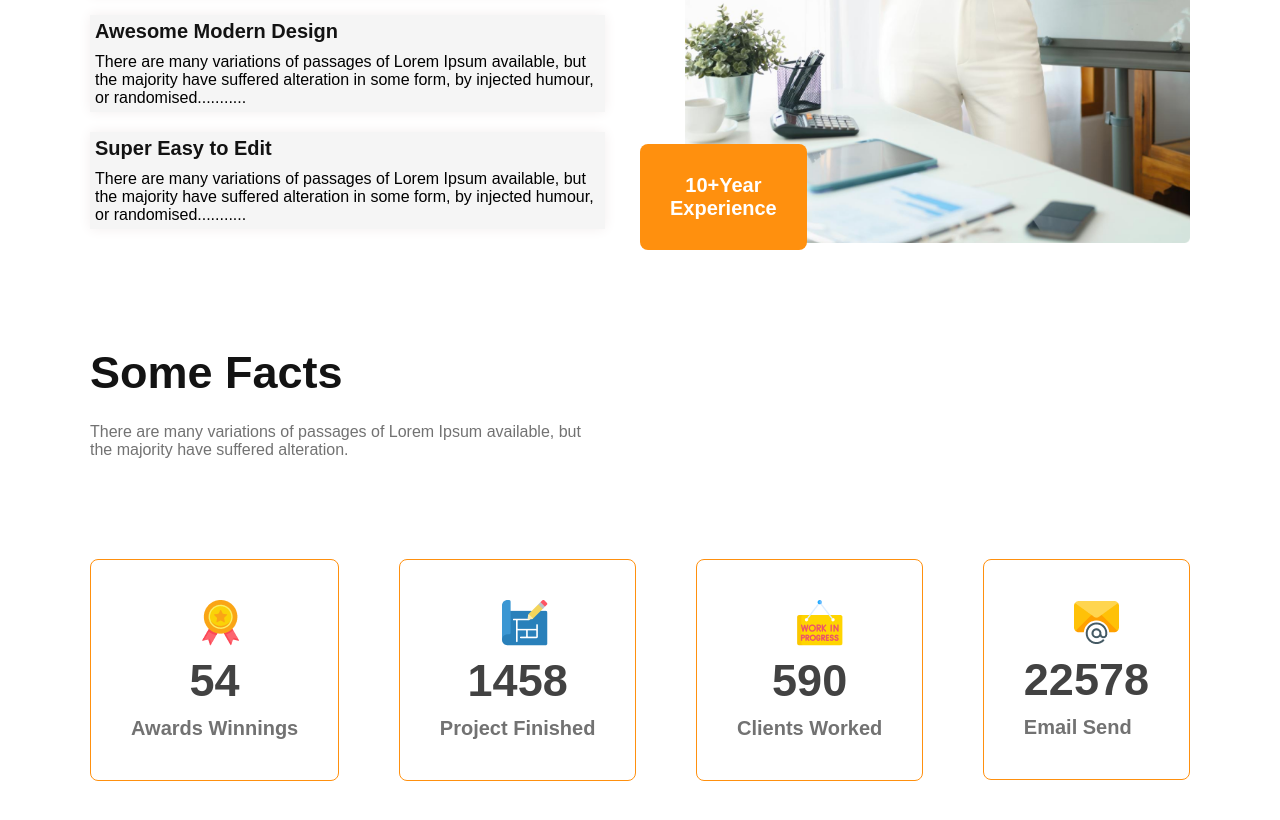
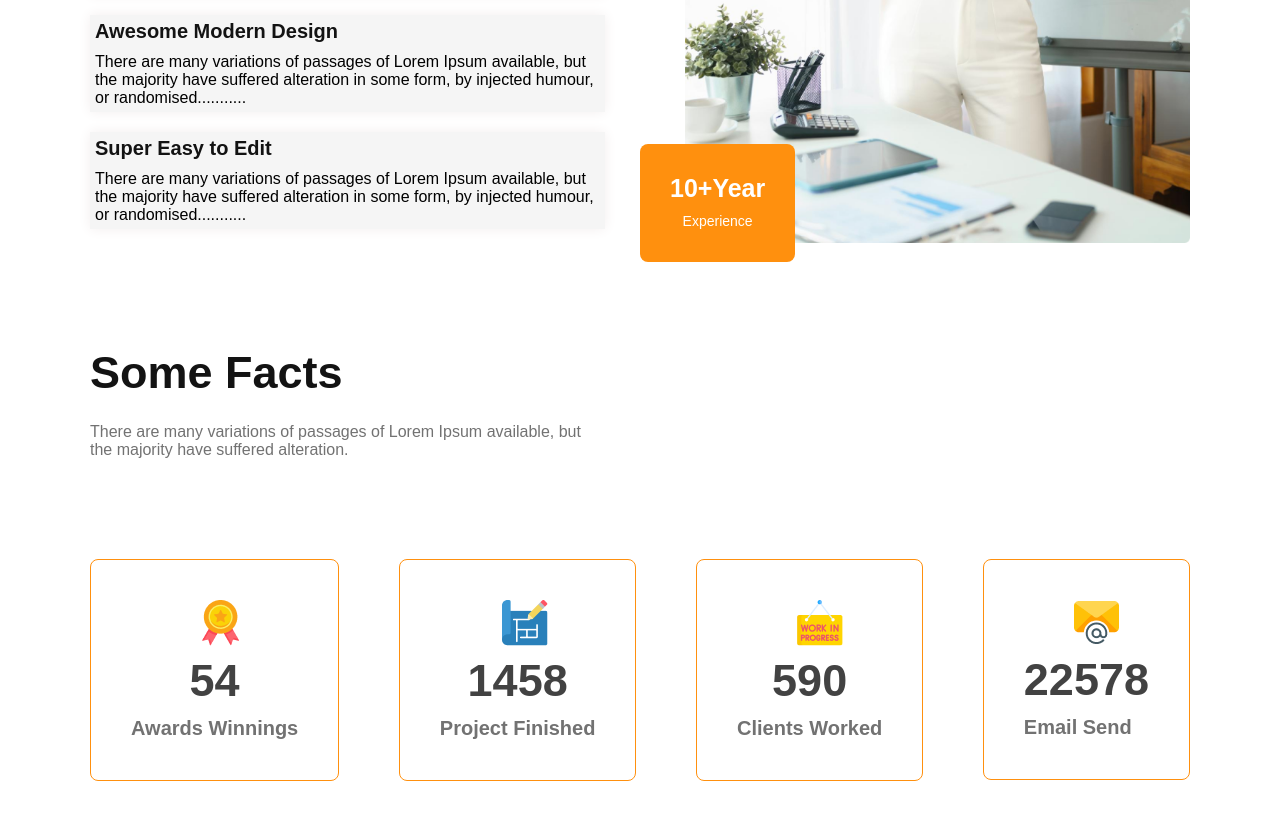
Before and after one commit to Shakib3268/phhero2, a plain HTML site: page index.html in a window 1280 px wide. Shown: the part 2571-3391 px from the top of the page. Drawn offline with Linux system fonts and the light colour scheme.

Commit message:
button completed

```diff
--- a/css/styles.css
+++ b/css/styles.css
@@ -176,6 +176,12 @@ body {
   left: 50%;
   z-index: 1;
   margin-top: 47%;
+  font-weight: 700;
+  font-size: 25px;
+}
+.des-btn{
+  font-weight: 500;
+font-size: 14px;
 }
 
 .description:hover {
--- a/index.html
+++ b/index.html
@@ -121,7 +121,7 @@
             <img src="images/architect.png" alt="" srcset="" />
             <button class="primary-btn">
               10+Year <br />
-              Experience
+            <span class="des-btn">Experience</span>
             </button>
           </div>
         </div>
```
